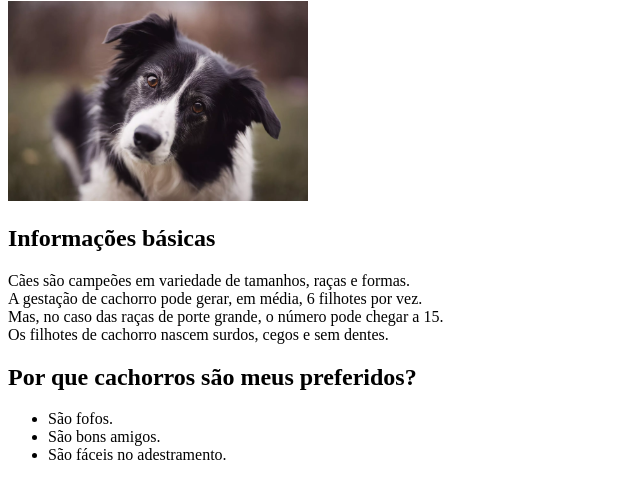
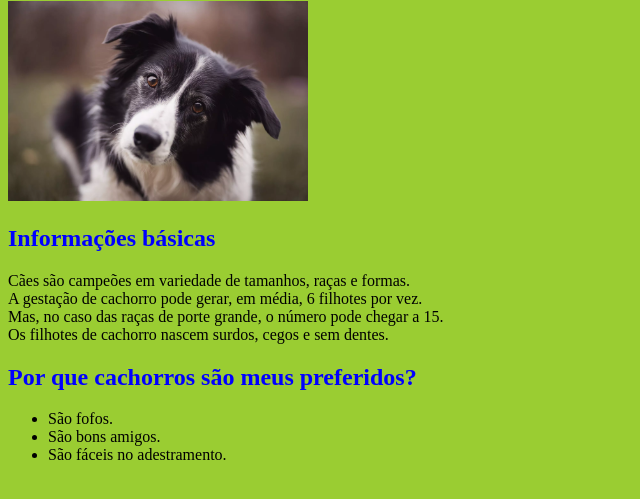
Before and after one commit to joelnamota/trybe_exercicios, a plain HTML site: page fundamentos/Primeiros_passos_em_CSS/index2.html in a window 1280 px wide. Shown: the part 79-578 px from the top of the page, without its empty margins (0-640 px from the left). Drawn offline with Linux system fonts and the light colour scheme.

Commit message:
adicionando cor à pagina

```diff
--- a/fundamentos/Primeiros_passos_em_CSS/index2.html
+++ b/fundamentos/Primeiros_passos_em_CSS/index2.html
@@ -3,6 +3,17 @@
     <head>
         <meta charset="UTF-8">
         <title>O animal que mais gosto!</title>
+        <style>
+
+            h2 {
+                color: blue
+            }
+
+            body {
+                background-color: yellowgreen;
+            }
+
+        </style>
     </head>
     <body>
 
```
